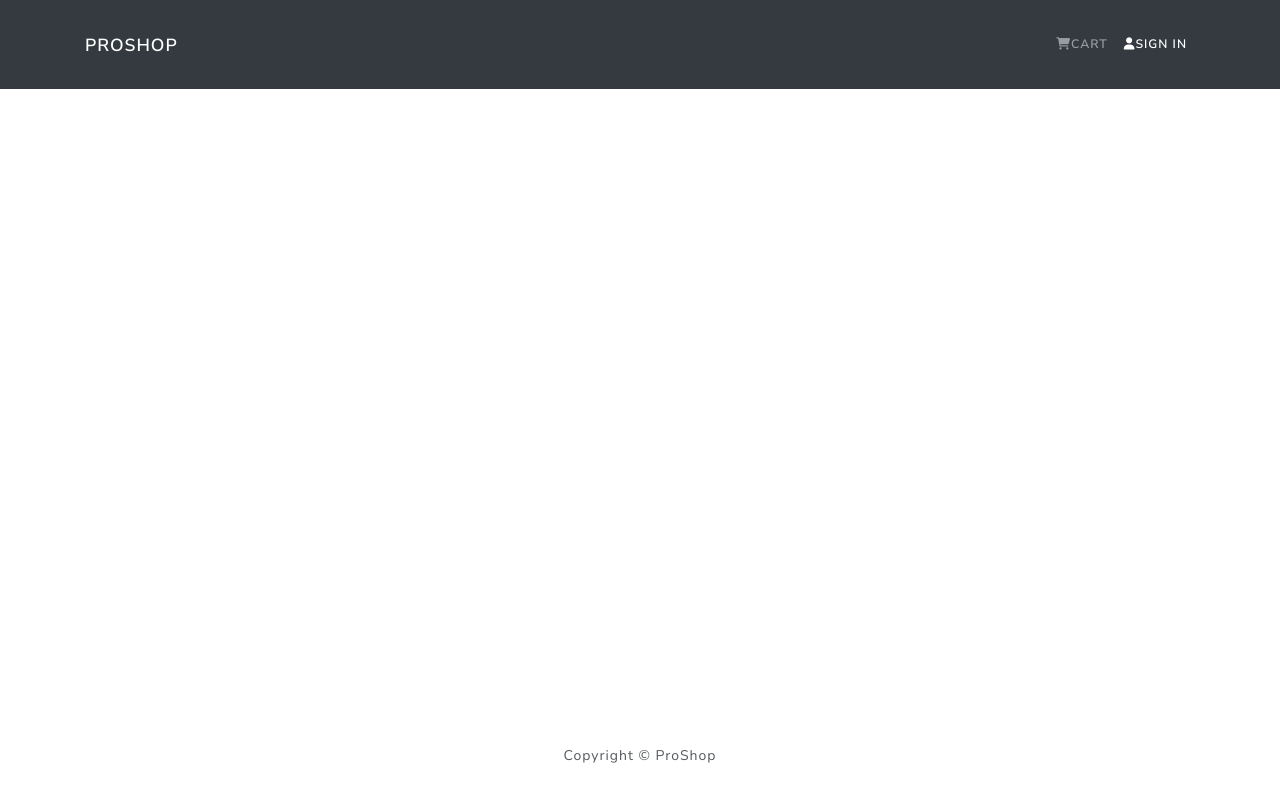
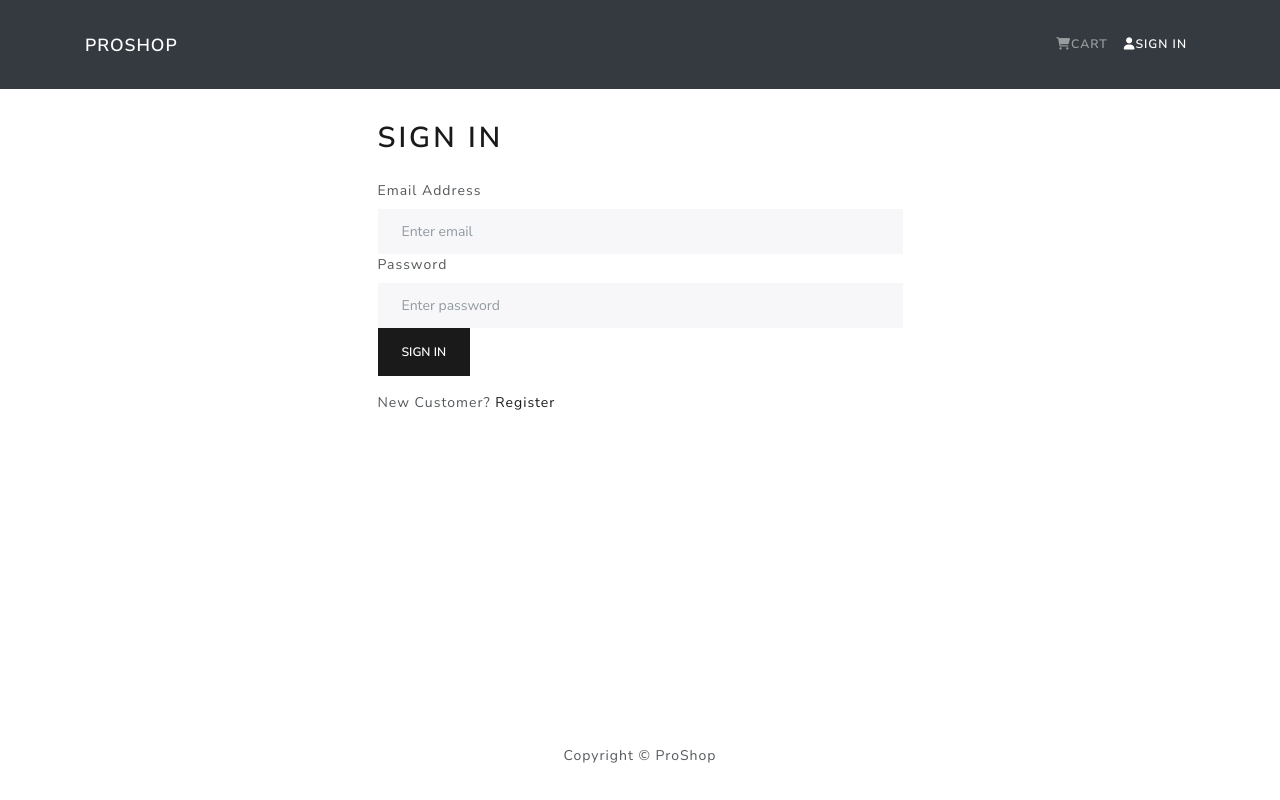
Before and after one commit to nitkkrjatin/ProShop, a React (Create React App) app in the folder frontend/: page /login in a window 1280 px wide. Built offline with nearby package versions, Linux system fonts and the light colour scheme.

Commit message:
Added login screen and reducers for it

```diff
--- a/frontend/src/App.js
+++ b/frontend/src/App.js
@@ -6,6 +6,7 @@
 import HomeScreen from './screens/HomeScreen'
 import ProductScreen from './screens/ProductScreen'
 import CartScreen from './screens/CartScreen'
+import LoginScreen from './screens/LoginScreen'
 
 const App = () => {
   return (
@@ -14,10 +15,11 @@
       <main className='py-3'>
         <Container>
           <Routes>
-            <Route path='/' element={<HomeScreen />} exact />
+            <Route path='/login' element={<LoginScreen />} exact />
             <Route path='/products/:id' element={<ProductScreen />} />
             <Route path='/cart' element={<CartScreen />} />
             <Route path='/cart/:id' element={<CartScreen />} />
+            <Route path='/' element={<HomeScreen />} exact />
           </Routes>
         </Container>
       </main>
--- /dev/null
+++ b/frontend/src/actions/userActions.js
@@ -0,0 +1,41 @@
+import axios from 'axios'
+import {
+  USER_LOGIN_FAIL,
+  USER_LOGIN_REQUEST,
+  USER_LOGIN_SUCCESS,
+} from '../constants/userConstants'
+
+export const login = (email, password) => async (dispatch) => {
+  try {
+    dispatch({
+      type: USER_LOGIN_REQUEST,
+    })
+
+    const config = {
+      headers: {
+        'Content-Type': 'application/json',
+      },
+    }
+
+    const { data } = await axios.post(
+      '/api/users/login',
+      { email, password },
+      config
+    )
+
+    dispatch({
+      type: USER_LOGIN_SUCCESS,
+      payload: data,
+    })
+
+    localStorage.setItem('userInfo', JSON.stringify(data))
+  } catch (error) {
+    dispatch({
+      type: USER_LOGIN_FAIL,
+      payload:
+        error.response && error.response.data.message
+          ? error.response.data.message
+          : error.message,
+    })
+  }
+}
--- /dev/null
+++ b/frontend/src/components/FormContainer.js
@@ -0,0 +1,16 @@
+import React from 'react'
+import { Container, Row, Col } from 'react-bootstrap'
+
+const FormContainer = ({ children }) => {
+  return (
+    <Container>
+      <Row className='justify-content-md-center'>
+        <Col xs={12} md={6}>
+          {children}
+        </Col>
+      </Row>
+    </Container>
+  )
+}
+
+export default FormContainer
--- /dev/null
+++ b/frontend/src/constants/userConstants.js
@@ -0,0 +1,4 @@
+export const USER_LOGIN_REQUEST = 'USER_LOGIN_REQUEST'
+export const USER_LOGIN_SUCCESS = 'USER_LOGIN_SUCCESS'
+export const USER_LOGIN_FAIL = 'USER_LOGIN_FAIL'
+export const USER_LOGOUT = 'USER_LOGOUT'
--- /dev/null
+++ b/frontend/src/reducers/userReducers.js
@@ -0,0 +1,21 @@
+import {
+  USER_LOGIN_FAIL,
+  USER_LOGIN_REQUEST,
+  USER_LOGIN_SUCCESS,
+  USER_LOGOUT,
+} from '../constants/userConstants'
+
+export const userLoginReducer = (state = {}, action) => {
+  switch (action.type) {
+    case USER_LOGIN_REQUEST:
+      return { loading: true }
+    case USER_LOGIN_SUCCESS:
+      return { loading: false, userInfo: action.payload }
+    case USER_LOGIN_FAIL:
+      return { loading: false, error: action.payload }
+    case USER_LOGOUT:
+      return {}
+    default:
+      return state
+  }
+}
--- /dev/null
+++ b/frontend/src/screens/LoginScreen.js
@@ -0,0 +1,75 @@
+import React, { useState, useEffect } from 'react'
+import { Link, useNavigate } from 'react-router-dom'
+import { Form, Button, Row, Col } from 'react-bootstrap'
+import { useDispatch, useSelector } from 'react-redux'
+import Message from '../components/Message'
+import Loader from '../components/Loader'
+import FormContainer from '../components/FormContainer'
+import { login } from '../actions/userActions'
+
+const LoginScreen = () => {
+  const [email, setEmail] = useState('')
+  const [password, setPassword] = useState('')
+
+  const dispatch = useDispatch()
+  const navigate = useNavigate()
+
+  const userLogin = useSelector((state) => state.userLogin)
+  const { error, loading, userInfo } = userLogin
+
+  const redirect = window.location.search
+    ? window.location.search.split('=')[1]
+    : '/'
+
+  useEffect(() => {
+    if (userInfo) {
+      navigate(redirect)
+    }
+  }, [navigate, userInfo, redirect])
+
+  const submitHandler = (e) => {
+    e.preventDefault()
+    dispatch(login(email, password))
+  }
+
+  return (
+    <FormContainer>
+      <h1>Sign In</h1>
+      {error && <Message variant='danger' message={error}></Message>}
+      {loading && <Loader />}
+      <Form onSubmit={submitHandler}>
+        <Form.Group controlId='email'>
+          <Form.Label>Email Address</Form.Label>
+          <Form.Control
+            type='email'
+            placeholder='Enter email'
+            value={email}
+            onChange={(e) => setEmail(e.target.value)}
+          ></Form.Control>
+        </Form.Group>
+        <Form.Group controlId='password'>
+          <Form.Label>Password</Form.Label>
+          <Form.Control
+            type='password'
+            placeholder='Enter password'
+            value={password}
+            onChange={(e) => setPassword(e.target.value)}
+          ></Form.Control>
+        </Form.Group>
+        <Button type='submit' variant='primary'>
+          Sign In
+        </Button>
+      </Form>
+      <Row className='py-3'>
+        <Col>
+          New Customer?{' '}
+          <Link to={redirect ? `/register?redirect=${redirect}` : '/register'}>
+            Register
+          </Link>
+        </Col>
+      </Row>
+    </FormContainer>
+  )
+}
+
+export default LoginScreen
--- a/frontend/src/store.js
+++ b/frontend/src/store.js
@@ -6,21 +6,26 @@
   productDetailsReducer,
 } from './reducers/productReducers'
 import { cartReducer } from './reducers/cartReducers'
+import { userLoginReducer } from './reducers/userReducers'
 
 const reducer = combineReducers({
   ProductList: productListReducer,
   ProductDetails: productDetailsReducer,
   cart: cartReducer,
+  userLogin: userLoginReducer,
 })
 
 const cartItemsFromStorage = localStorage.getItem('cartItems')
   ? JSON.parse(localStorage.getItem('cartItems'))
   : []
 
+const userInfoFromStorage = localStorage.getItem('userInfo')
+  ? JSON.parse(localStorage.getItem('userInfo'))
+  : null
+
 const initialState = {
-  cart: {
-    cartItems: cartItemsFromStorage,
-  },
+  cart: { cartItems: cartItemsFromStorage },
+  userLogin: { userInfo: userInfoFromStorage },
 }
 
 const middleWare = [thunk]
```
Also changed, not shown: 1 other file (tests, documents, lock files or other folders).
